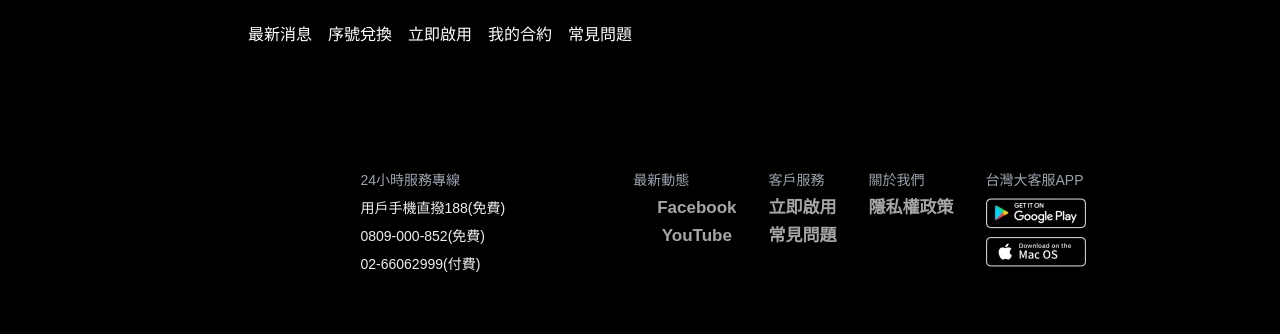
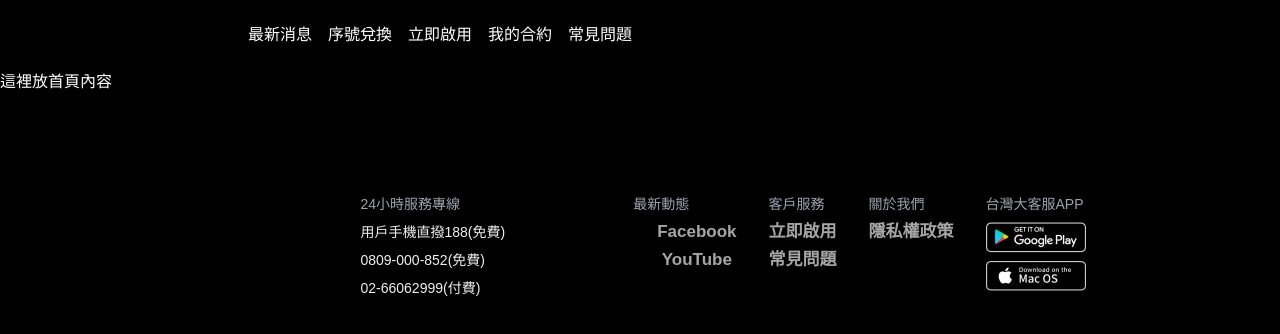
Before and after one commit to Adam294577/work04-TWMHBO-demo, a Nuxt app: page / in a window 1280 px wide. Shown: the top 334 px of the page. Built offline with nearby package versions, Linux system fonts and the light colour scheme.

Commit message:
新增 index

```diff
--- /dev/null
+++ b/pages/index.vue
@@ -0,0 +1,6 @@
+<script setup></script>
+<template>
+  <div class="text-white">這裡放首頁內容</div>
+</template>
+
+<style lang="scss" scoped></style>
```
